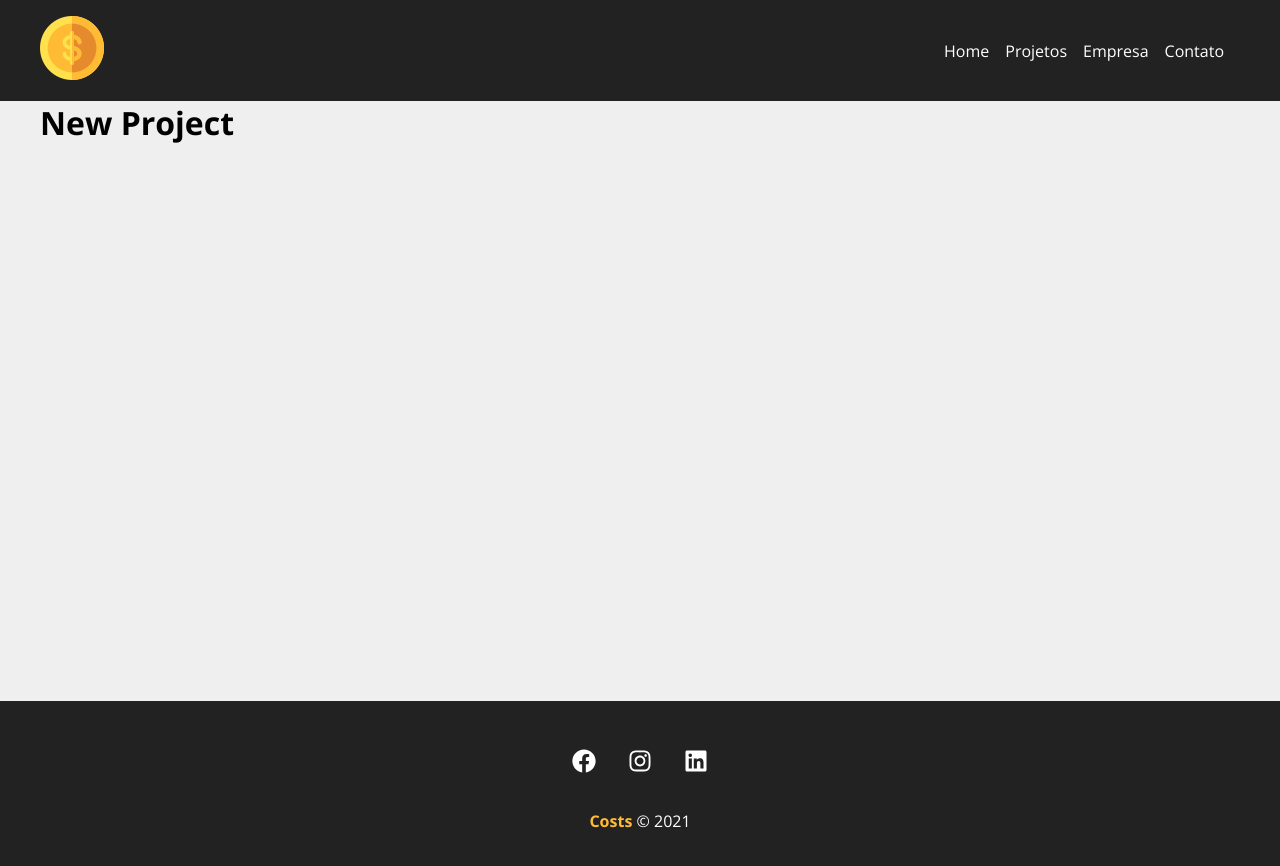
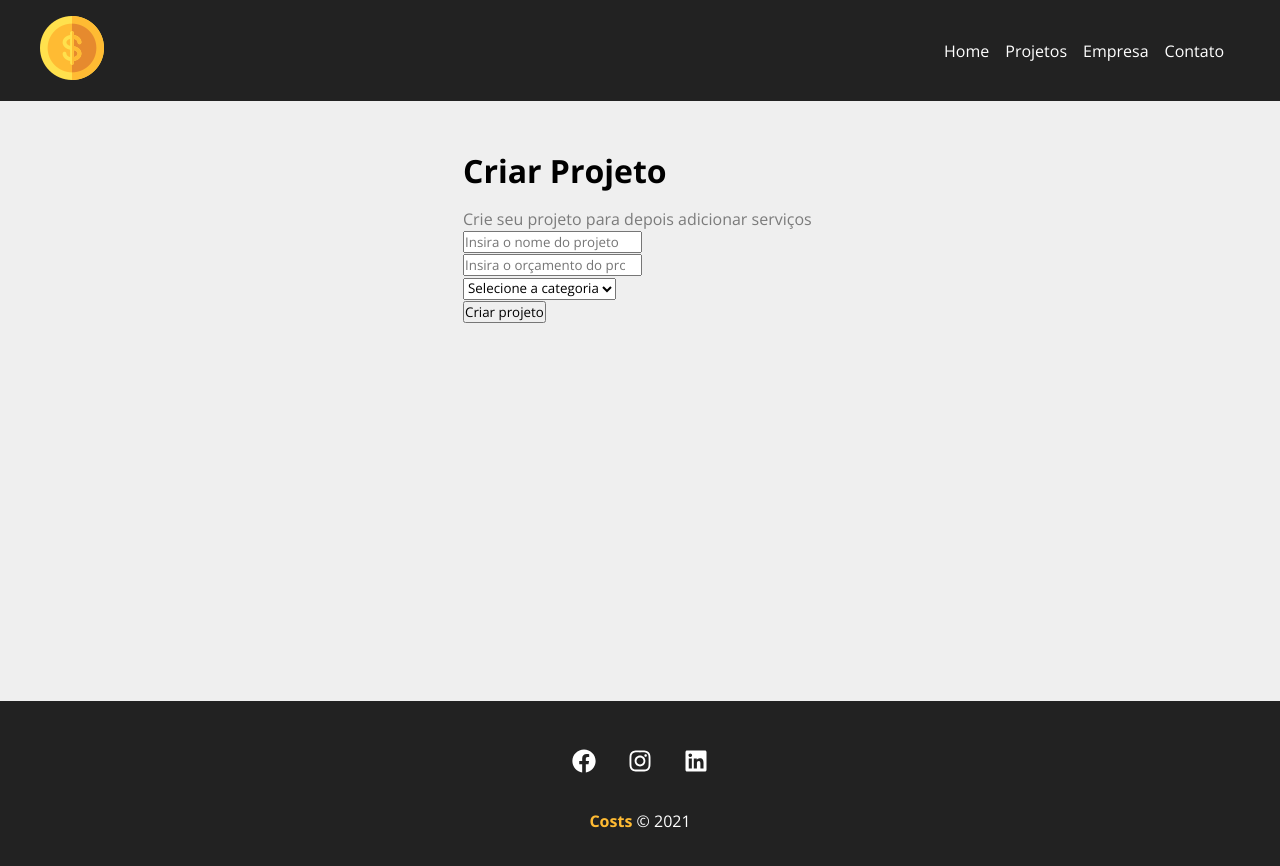
Before and after one commit to Italloml/Costs_In_React, a React (Create React App) app: page /newproject in a window 1280 px wide. Shown: the top 866 px of the page. Built offline with nearby package versions, Linux system fonts and the light colour scheme.

Commit message:
Trabalhando na newproject

```diff
--- a/src/App.js
+++ b/src/App.js
@@ -1,4 +1,4 @@
-import { BrowserRouter as Router, Switch, Route, Link } from 'react-router-dom'
+import { BrowserRouter as Router, Switch, Route } from 'react-router-dom'
 import Home from './Components/pages/Home';
 import Company from './Components/pages/Company';
 import Contact from './Components/pages/Contact';
--- /dev/null
+++ b/src/Components/Project/ProjectForm.js
@@ -0,0 +1,24 @@
+function ProjectForm() {
+    return (
+        <form>
+            <div>
+                <input type="text" placeholder="Insira o nome do projeto" />
+            </div>
+            <div>
+                <input type="number" placeholder="Insira o orçamento do projeto" />
+            </div>
+            <div>
+                <select name="category_id">
+                    <option disabled selected>
+                        Selecione a categoria
+                    </option>
+                </select>
+            </div>
+            <div>
+                <input type="submit" value="Criar projeto" />
+            </div>
+        </form>
+    )
+}
+
+export default ProjectForm;
--- a/src/Components/pages/NewProject.js
+++ b/src/Components/pages/NewProject.js
@@ -1,7 +1,13 @@
+import ProjectForm from '../Project/ProjectForm';
+
+import styles from'./NewProject.module.css';
+
 function NewProject() {
     return(
-        <div>
-            <h1>New Project</h1>
+        <div className={styles.newproject_container}>
+            <h1>Criar Projeto</h1>
+            <p>Crie seu projeto para depois adicionar serviços</p>
+            <ProjectForm />
         </div>
     )
 }
--- /dev/null
+++ b/src/Components/pages/NewProject.module.css
@@ -0,0 +1,13 @@
+.newproject_container {
+    width: 450px;
+    margin: 0 auto;
+    padding: 3em;
+}
+
+.newproject_container h1 {
+    margin-bottom: 0.5em;
+}
+
+.newproject_container p {
+    color: #7b7b7b;
+}
```
Also changed, not shown: 1 other file (tests, documents, lock files or other folders).
